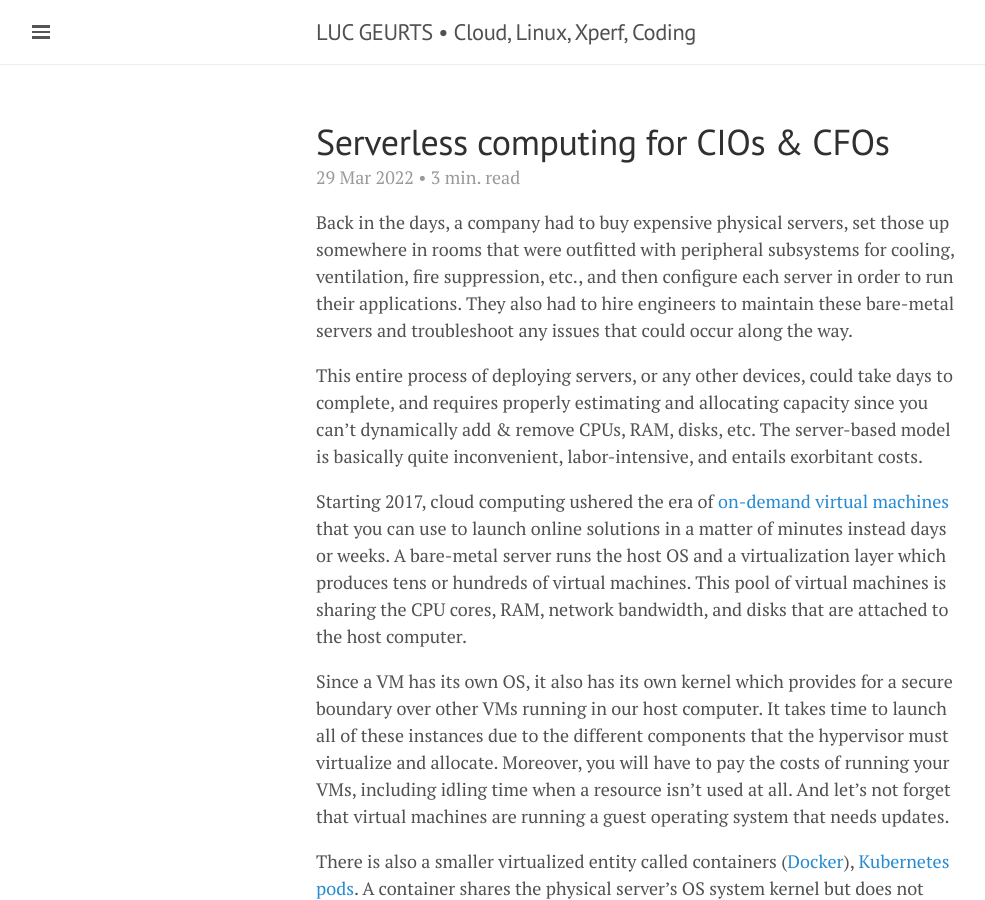
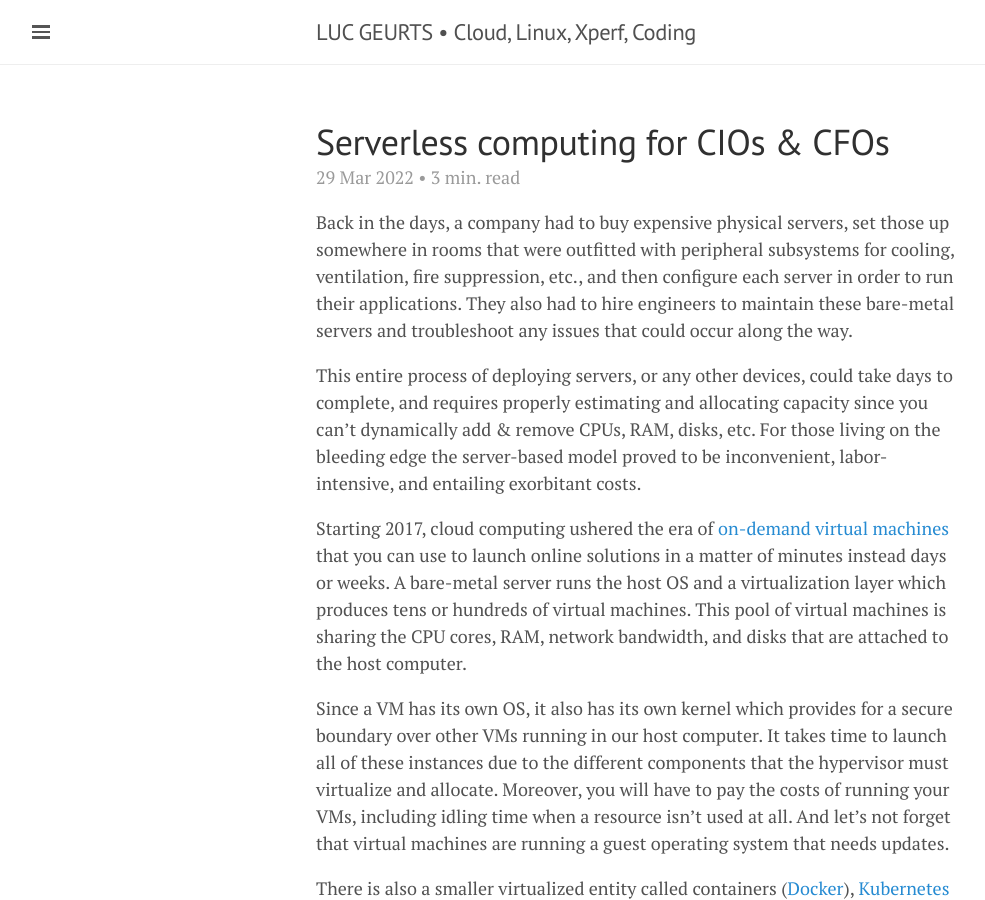
Before and after one commit to lgeurts/lgeurts.github.io, a Jekyll site: the page built from _posts/2022-03-29-what-is-serverless-computing.md, in a window 1280 px wide and 900 px high. Shown: the whole window, without its empty margins (0-985 px from the left). Built offline with Jekyll 4.4.1, drawn with Linux system fonts in a browser that asks for light colours; nearby versions of some CDN libraries; comment, search, counter and statistics services are not loaded.

Commit message:
Update 2022-03-29-what-is-serverless-computing.md

```diff
--- a/_posts/2022-03-29-what-is-serverless-computing.md
+++ b/_posts/2022-03-29-what-is-serverless-computing.md
@@ -11,7 +11,7 @@ tags: [ Cloud Computing ]
 
 Back in the days, a company had to buy expensive physical servers, set those up somewhere in rooms that were outfitted with peripheral subsystems for cooling, ventilation, fire suppression, etc., and then configure each server in order to run their applications. They also had to hire engineers to maintain these bare-metal servers and troubleshoot any issues that could occur along the way.
 
-This entire process of deploying servers, or any other devices, could take days to complete, and requires properly estimating and allocating capacity since you can't dynamically add & remove CPUs, RAM, disks, etc. The server-based model is basically quite inconvenient, labor-intensive, and entails exorbitant costs.
+This entire process of deploying servers, or any other devices, could take days to complete, and requires properly estimating and allocating capacity since you can't dynamically add & remove CPUs, RAM, disks, etc. For those living on the bleeding edge the server-based model proved to be inconvenient, labor-intensive, and entailing exorbitant costs.
 
 Starting 2017, cloud computing ushered the era of [on-demand virtual machines](https://aws.amazon.com/ec2/) that you can use to launch online solutions in a matter of minutes instead days or weeks. A bare-metal server runs the host OS and a virtualization layer which produces tens or hundreds of virtual machines. This pool of virtual machines is sharing the CPU cores, RAM, network bandwidth, and disks that are attached to the host computer.
 
```
